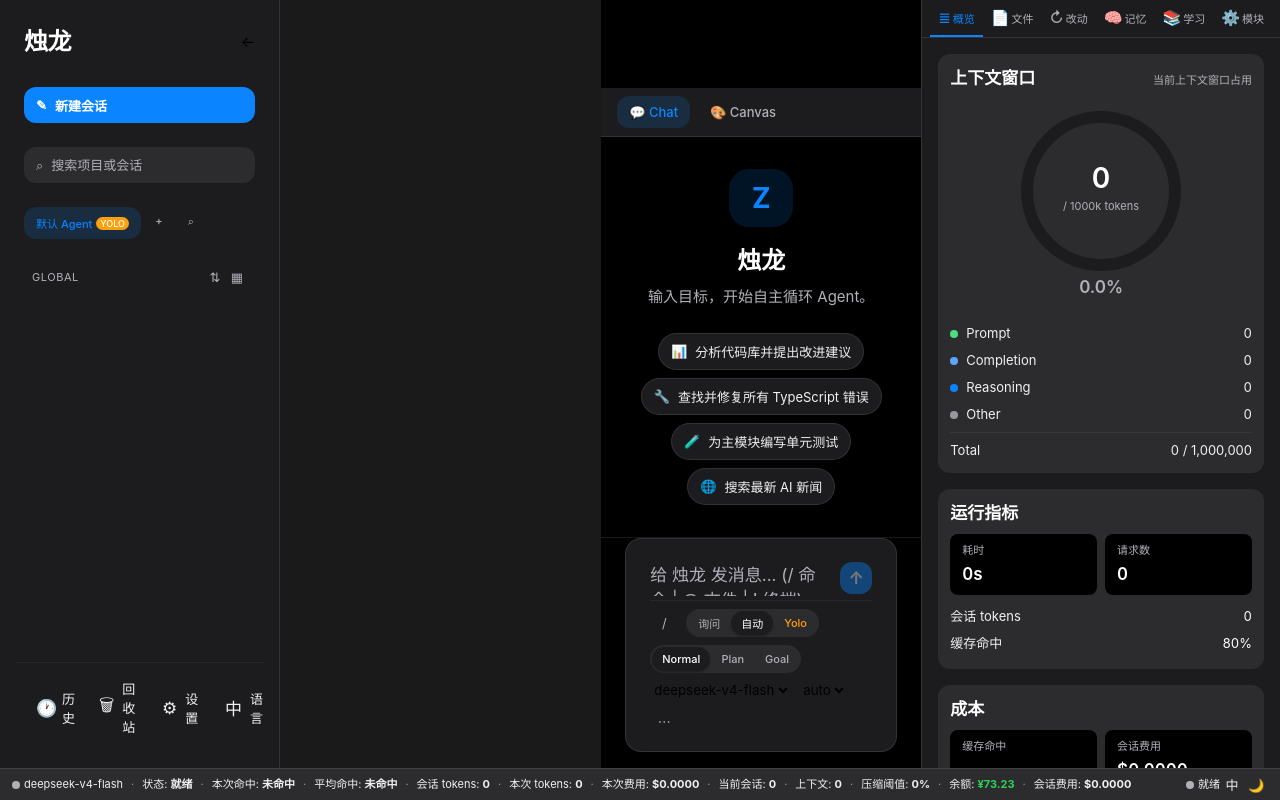
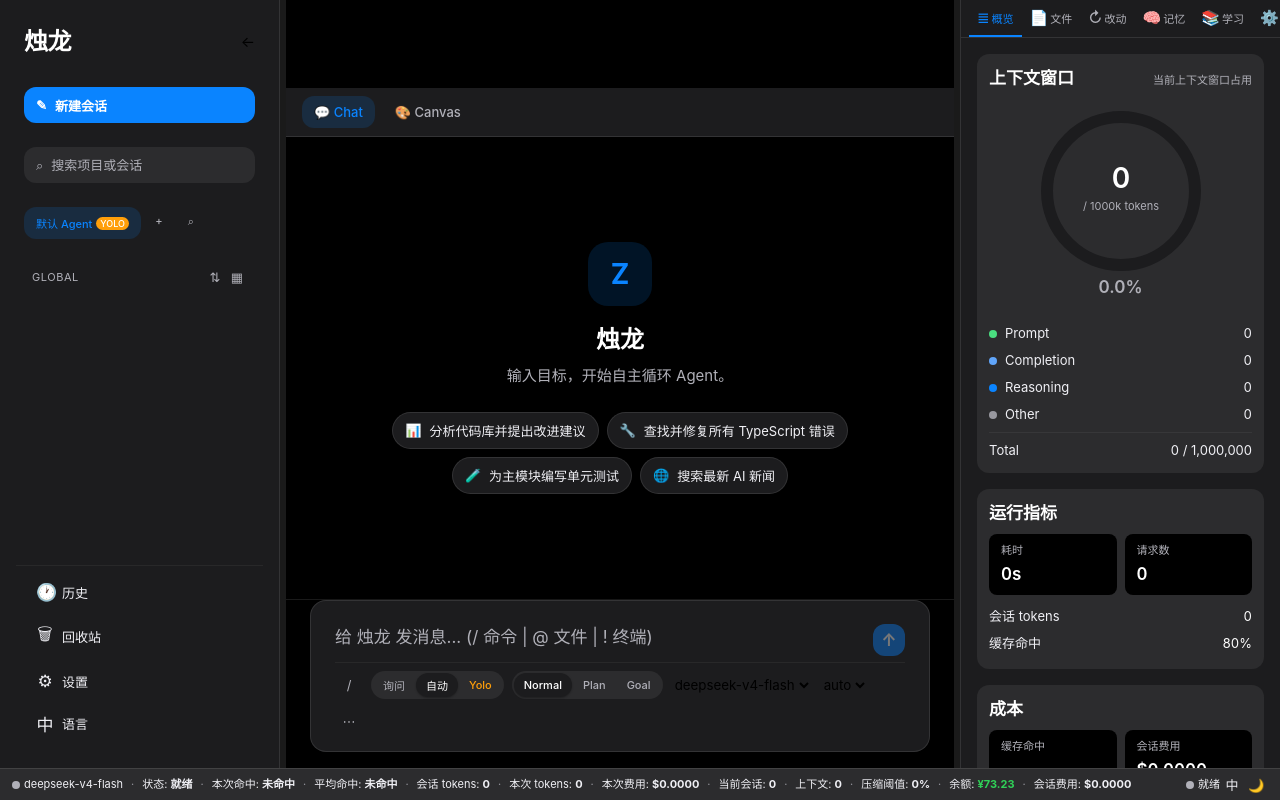
Before and after one commit to qoqu/zhuLong, a React (Vite) app in the folder desktop/frontend/: page / in a window 1280 px wide. Built offline with nearby package versions, Linux system fonts and the light colour scheme.

Commit message:
fix(ui): 修复大蓝矩形 + 侧边栏底部截断 + 设置文字对比度

```diff
--- a/desktop/frontend/src/App.tsx
+++ b/desktop/frontend/src/App.tsx
@@ -438,7 +438,7 @@ function App() {
     <div
       className={`app ${darkMode ? 'theme--dark' : 'theme--light'}`}
       style={{
-        gridTemplateColumns: `${sidebarWidth}px 1fr ${rightPanelWidth}px`,
+        gridTemplateColumns: `${sidebarWidth}px 6px 1fr 6px ${rightPanelWidth}px`,
       }}
     >
       <Sidebar
--- a/desktop/frontend/src/styles/global.css
+++ b/desktop/frontend/src/styles/global.css
@@ -432,8 +432,11 @@ select {
   border-top: 1px solid var(--border-soft);
   padding: var(--space-2);
   display: flex;
+  flex-wrap: wrap;
   align-items: center;
   justify-content: space-between;
+  gap: var(--space-1);
+  flex-shrink: 0;
 }
 
 /* Agent tabs */
@@ -2185,13 +2188,12 @@ select {
 }
 
 .settings-view__section h4 {
-  font-size: var(--text-sm);
+  font-size: var(--text-base);
   font-weight: 700;
-  color: var(--fg-soft);
-  margin-bottom: var(--space-2);
-  text-transform: uppercase;
-  letter-spacing: 0.05em;
-  opacity: 0.95;
+  color: var(--fg);
+  margin-bottom: var(--space-3);
+  letter-spacing: 0.02em;
+  opacity: 1;
 }
 
 .settings-view__item {
@@ -2204,6 +2206,8 @@ select {
   border-radius: var(--radius);
   margin-bottom: var(--space-2);
   font-size: var(--text-sm);
+  color: var(--fg);
+}
   color: var(--fg-soft);
 }
 
```
